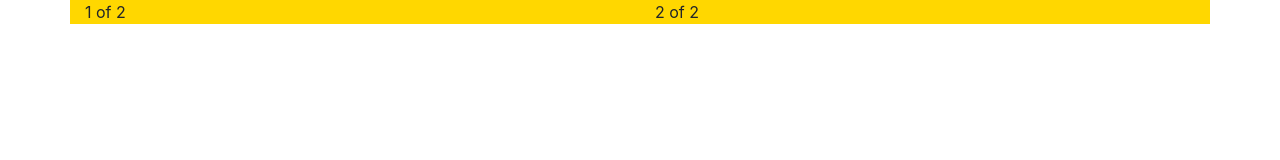
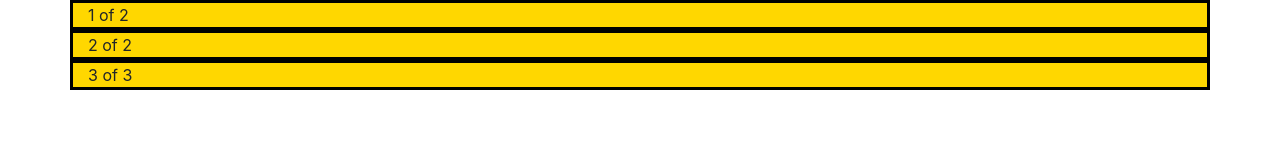
Before and after one commit to JosephVC/Python_PDF_OCR, a plain HTML site: page sample_index.html in a window 1280 px wide. Drawn offline with nearby package versions, Linux system fonts and the light colour scheme.

Commit message:
saved changes to sample html/css files

```diff
--- a/sample_index.css
+++ b/sample_index.css
@@ -1,3 +1,4 @@
-.row {
+.col {
     background: gold;
+    border: solid black;
 }
--- a/sample_index.html
+++ b/sample_index.html
@@ -14,11 +14,16 @@
     <body>
         <div class="container">
             <div class="row">
-                <div class="col col-sm-6">
+                <!-- as the screen width changes, each column width takes
+                precedence from right to left, from large to small-->
+                <div class="col col-sm-6 col-md-12 col-lg-12">
                     1 of 2
                 </div>
-                <div class="col col-sm-3">
+                <div class="col col-sm-3 col-md-6 col-lg-12">
                     2 of 2
+                </div>
+                <div class="col col-sm-4 col-md-6 col-lg-12">
+                    3 of 3
                 </div>
         </div>
 
```
